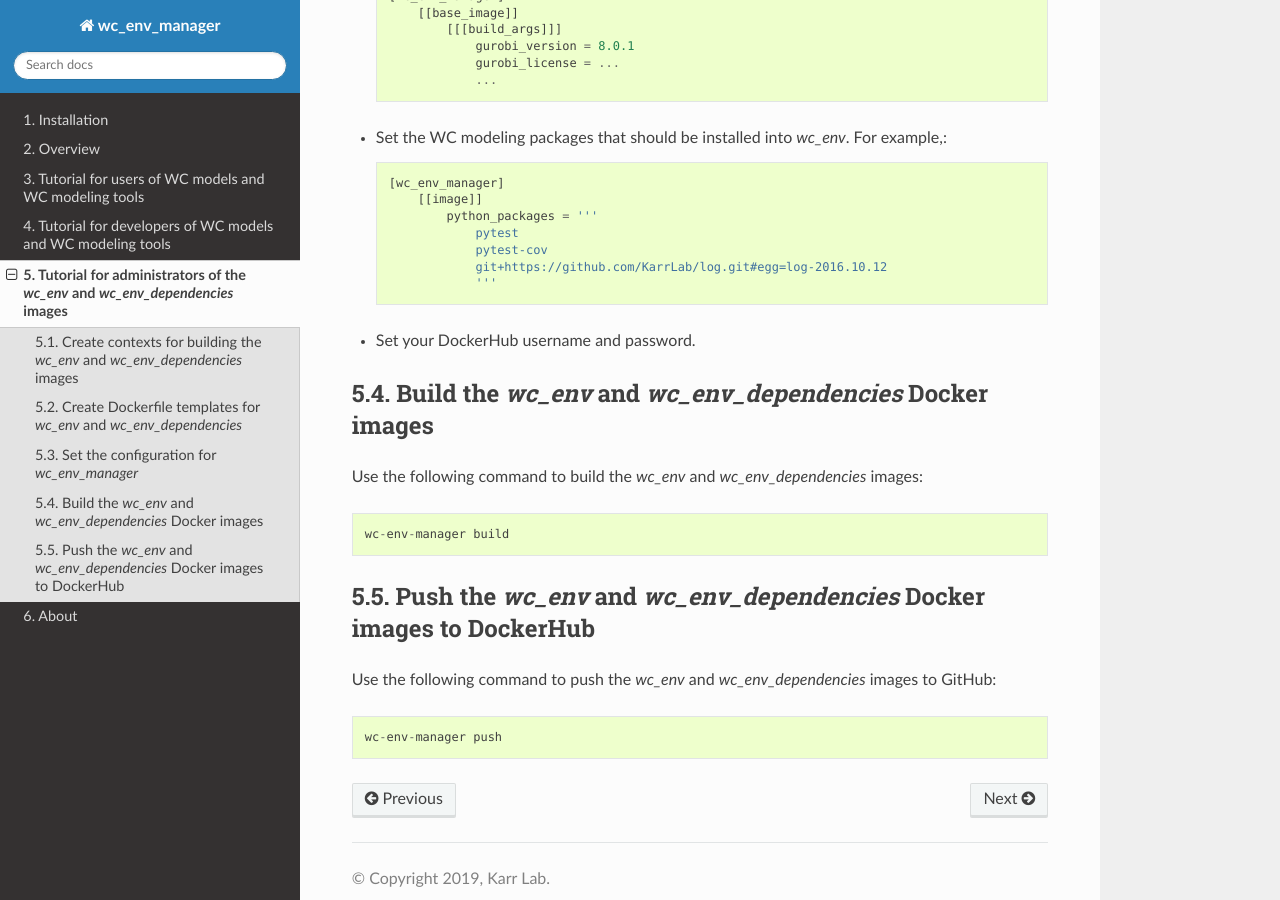
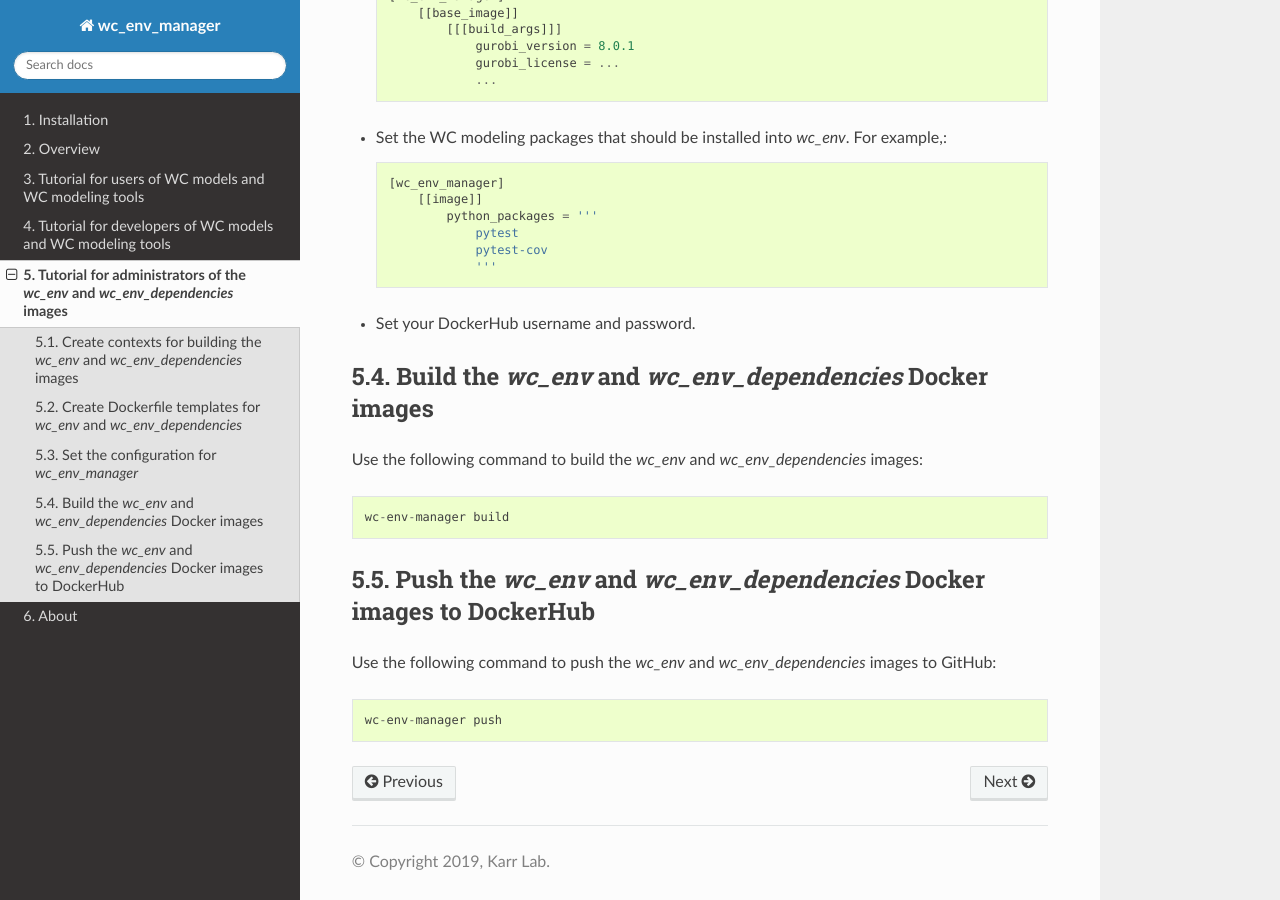
Before and after one commit to KarrLab/wc_env_manager, a Sphinx documentation site: the page built from docs/tutorial_admins.rst, in a window 1280 px wide and 900 px high, scrolled down 1810 px. Built offline with Sphinx 7.4.7 and the Read the Docs theme 2.0.0, drawn with Linux system fonts in a browser that asks for light colours; pages that are not in the unit, such as notebooks, are missing from menus.

Commit message:
removing log package

```diff
--- a/docs/tutorial_admins.rst
+++ b/docs/tutorial_admins.rst
@@ -80,7 +80,6 @@ Third, Set the configuration for *wc_env_manager* by creating a configuration fi
             python_packages = '''
                 pytest
                 pytest-cov
-                git+https://github.com/KarrLab/log.git#egg=log-2016.10.12
                 '''
 
 * Set your DockerHub username and password.
```
Also changed, not shown: 2 other files.
